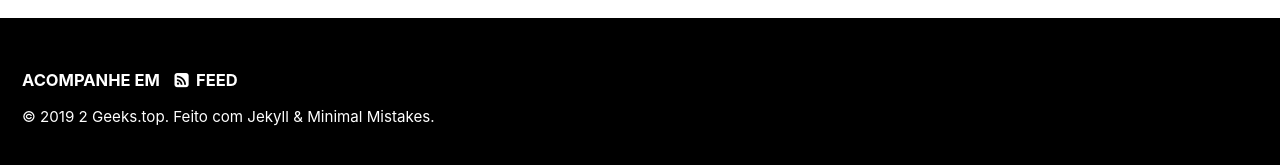
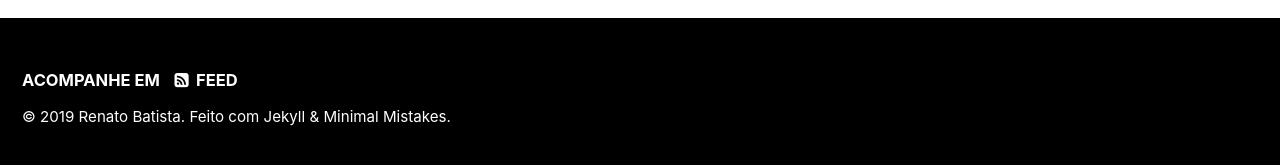
Before and after one commit to zenatuz/site, a Jekyll site: the page built from _pages/index.md, in a window 1280 px wide and 900 px high, scrolled down 629 px. Shown: the part 727-892 px from the top of the window. Built offline with Jekyll 4.4.1, drawn with Linux system fonts in a browser that asks for light colours.

Commit message:
Atualizando confs

```diff
--- a/_config.yml
+++ b/_config.yml
@@ -9,20 +9,20 @@ minimal_mistakes_skin    : "contrast" # "air", "aqua", "contrast", "dark", "dirt
 
 # Site Settings
 locale                   : "pt-BR"
-title                    : "2Geeks"
+title                    : "Renato Batista"
 title_separator          : "-"
-name                     : "2 Geeks.top"
-description              : "An amazing website of 2 geeks."
-url                      : https://2geeks.top # the base hostname & protocol for your site e.g. "https://mmistakes.github.io"
+name                     : "Renato Batista"
+description              : "An amazing website."
+url                      : https://renatobatista.com.br # the base hostname & protocol for your site e.g. "https://mmistakes.github.io"
 baseurl                  : # the subpath of your site, e.g. "/blog"
-repository               : "2geekstop/2geekstop.github.io" # GitHub username/repo-name e.g. "mmistakes/minimal-mistakes"
+repository               : "zenatuz/zenatuz.github.io" # GitHub username/repo-name e.g. "mmistakes/minimal-mistakes"
 teaser                   : # path of fallback teaser image, e.g. "/assets/images/500x300.png"
 # breadcrumbs            : false # true, false (default)
 words_per_minute         : 200
 comments:
   provider               : "disqus" # false (default), "disqus", "discourse", "facebook", "google-plus", "staticman", "staticman_v2" "custom"
   disqus:
-    shortname            : "2geekstop" # https://help.disqus.com/customer/portal/articles/466208-what-s-a-shortname-
+    shortname            : "renatobatista-com-br" # https://help.disqus.com/customer/portal/articles/466208-what-s-a-shortname-
   discourse:
     server               : # https://meta.discourse.org/t/embedding-discourse-comments-via-javascript/31963 , e.g.: meta.discourse.org
   facebook:
@@ -82,9 +82,9 @@ analytics:
 
 # Site Author
 author:
-  name             : "2 Geeks"
+  name             : "Renato Batista"
   avatar           : "/assets/images/authors/authors_Photo_by_Aaron_Burden-on_Unsplash_64849_600x600.jpg"  # path of avatar image, e.g. "/assets/images/bio-photo.jpg"
-  bio              : "O espaço, a fronteira final. Estas são as viagens de 2 geeks, audaciosamente indo, onde nenhum homem jamais esteve."
+  bio              : "O espaço, a fronteira final. Estas são as viagens do Renato, audaciosamente indo, onde nenhum homem jamais esteve."
   location         :
 #   email            :
   uri              : "/feed.xml"
```
